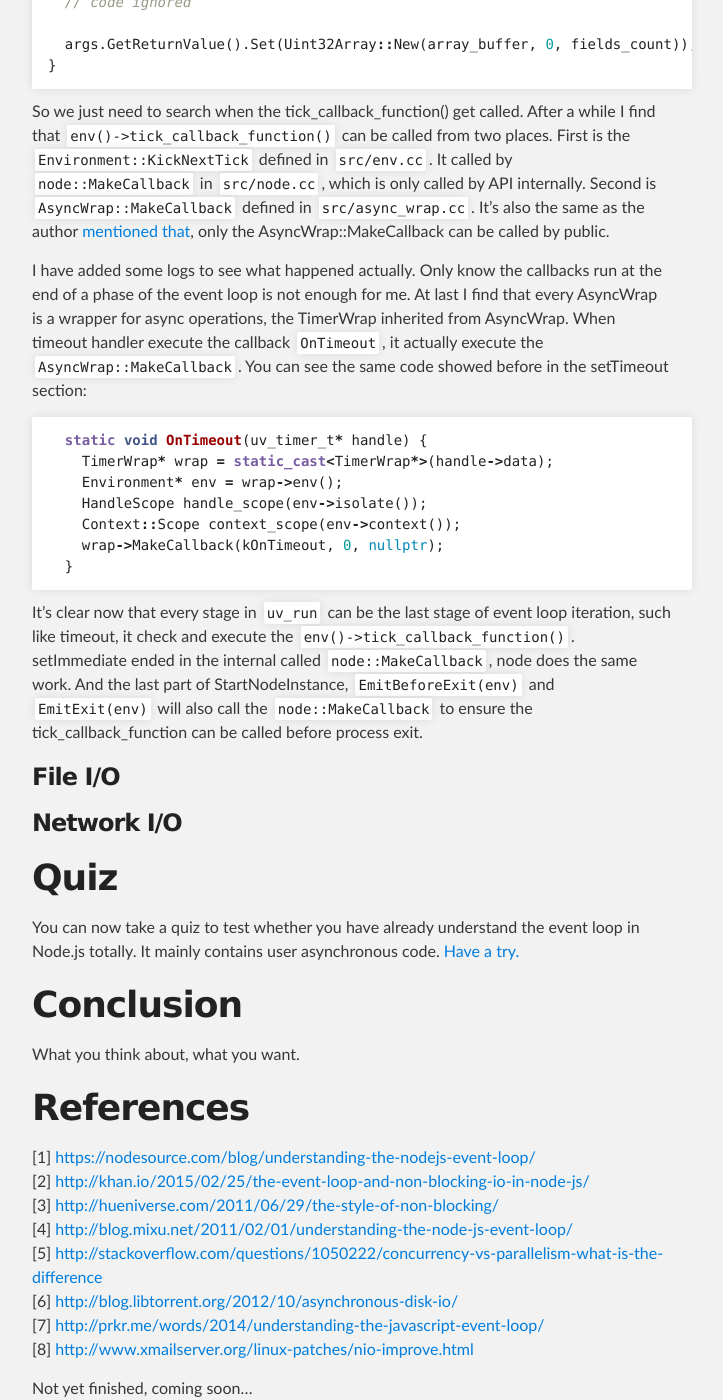
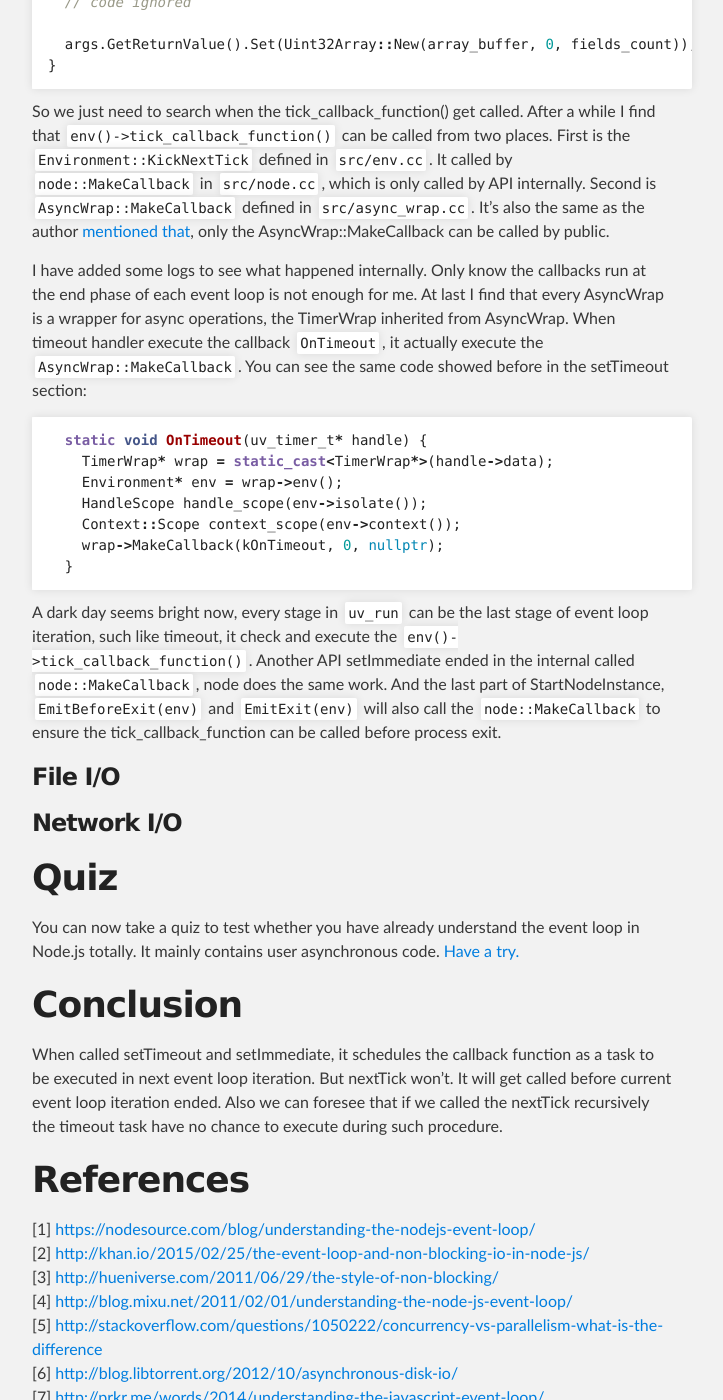
Before and after one commit to AceMood/AceMood.github.io, a Jekyll site: the page built from _posts/2016-02-01-event-loop-in-javascript.md, in a window 1280 px wide and 1400 px high, scrolled down 14748 px. Shown: the whole window, without its empty margins (288-1011 px from the left). Built offline with Jekyll 4.4.1, drawn with Linux system fonts in a browser that asks for light colours.

Commit message:
dev posts

```diff
--- a/_posts/2016-02-01-event-loop-in-javascript.md
+++ b/_posts/2016-02-01-event-loop-in-javascript.md
@@ -450,7 +450,7 @@ void SetupNextTick(const FunctionCallbackInfo<Value>& args) {
 
 So we just need to search when the tick_callback_function() get called. After a while I find that `env()->tick_callback_function()` can be called from two places. First is the `Environment::KickNextTick` defined in `src/env.cc`. It called by `node::MakeCallback` in `src/node.cc`, which is only called by API internally. Second is `AsyncWrap::MakeCallback` defined in `src/async_wrap.cc`. It's also the same as the author <a target="_blank" href="https://github.com/nodejs/node/issues/5584">mentioned that</a>, only the AsyncWrap::MakeCallback can be called by public.
 
-I have added some logs to see what happened actually. Only know the callbacks run at the end of a phase of the event loop is not enough for me. At last I find that every AsyncWrap is a wrapper for async operations, the TimerWrap inherited from AsyncWrap. When timeout handler execute the callback `OnTimeout`, it actually execute the `AsyncWrap::MakeCallback`. You can see the same code showed before in the setTimeout section:
+I have added some logs to see what happened internally. Only know the callbacks run at the end  phase of each event loop is not enough for me. At last I find that every AsyncWrap is a wrapper for async operations, the TimerWrap inherited from AsyncWrap. When timeout handler execute the callback `OnTimeout`, it actually execute the `AsyncWrap::MakeCallback`. You can see the same code showed before in the setTimeout section:
 
 {% highlight cpp %}
   static void OnTimeout(uv_timer_t* handle) {
@@ -462,7 +462,7 @@ I have added some logs to see what happened actually. Only know the callbacks ru
   }
 {% endhighlight %}
 
-It's clear now that every stage in `uv_run` can be the last stage of event loop iteration, such like timeout, it check and execute the `env()->tick_callback_function()`. setImmediate ended in the internal called `node::MakeCallback`, node does the same work. And the last part of StartNodeInstance, `EmitBeforeExit(env)` and `EmitExit(env)` will also call the `node::MakeCallback` to ensure the tick_callback_function can be called before process exit.
+A dark day seems bright now, every stage in `uv_run` can be the last stage of event loop iteration, such like timeout, it check and execute the `env()->tick_callback_function()`. Another API setImmediate ended in the internal called `node::MakeCallback`, node does the same work. And the last part of StartNodeInstance, `EmitBeforeExit(env)` and `EmitExit(env)` will also call the `node::MakeCallback` to ensure the tick_callback_function can be called before process exit.
 
 ### File I/O
 
@@ -473,7 +473,7 @@ It's clear now that every stage in `uv_run` can be the last stage of event loop
 You can now take a quiz to test whether you have already understand the event loop in Node.js totally. It mainly contains user asynchronous code. <a target="_blank" href="https://gist.github.com/a0viedo/0de050bb2249757c5def">Have a try.</a>
 
 # Conclusion
-What you think about, what you want.
+When called setTimeout and setImmediate, it schedules the callback function as a task to be executed in next event loop iteration. But nextTick won't. It will get called before current event loop iteration ended. Also we can foresee that if we called the nextTick recursively the timeout task have no chance to execute during such procedure.
 
 # References
 [1] <a target="_blank" href="https://nodesource.com/blog/understanding-the-nodejs-event-loop/">https://nodesource.com/blog/understanding-the-nodejs-event-loop/</a><br/>
```
